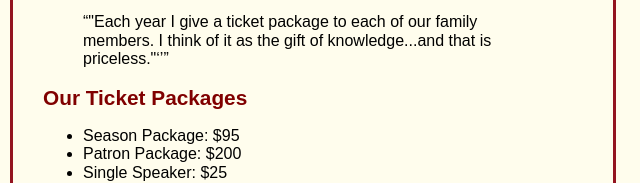
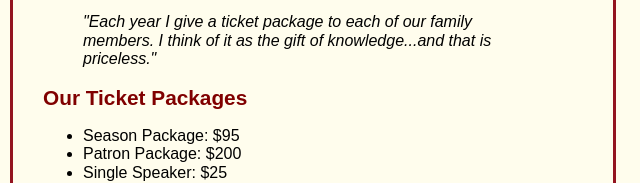
Before and after one commit to Sd247NJIT/A11, a plain HTML site: page index.html in a window 1280 px wide. Shown: the part 320-503 px from the top of the page, 0-640 px from the left. Drawn offline with nearby package versions, Linux system fonts and the light colour scheme; files that its build step writes are made by us from their sources.

Commit message:
Update index.html

```diff
--- a/index.html
+++ b/index.html
@@ -95,8 +95,8 @@ footer p {
 			internationally renowned, thought-provoking speakers who inform, educate,
 			and entertain our audience! As one or our members told us:</p>
 
-		<blockquote><q>"Each year I give a ticket package to each of our family members.
-			I think of it as the gift of knowledge...and that is priceless."<q></blockquote>
+		<blockquote><em>"Each year I give a ticket package to each of our family members.
+			I think of it as the gift of knowledge...and that is priceless."</em></blockquote>
 
 		<h2>Our Ticket Packages</h2>
 		<ul>
```
